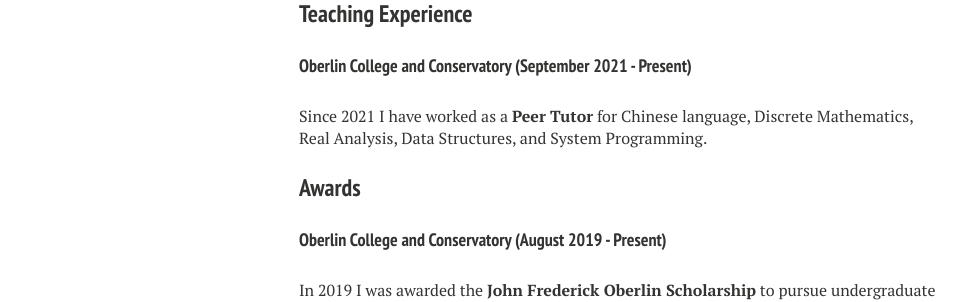
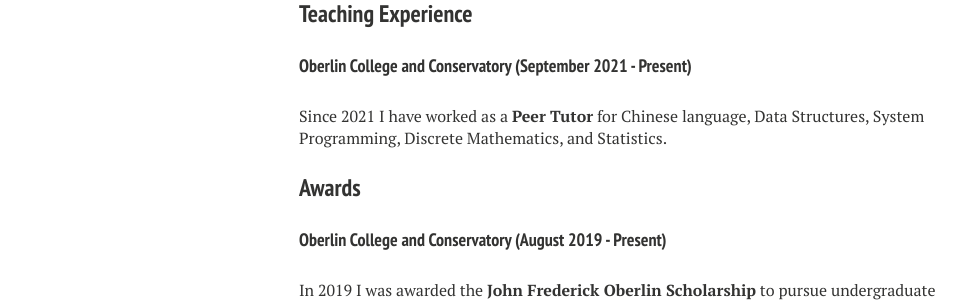
Before and after one commit to nathanenglehart/nathanenglehart.github.io, a Jekyll site: the page built from cv.md, in a window 1280 px wide. Shown: the part 1117-1419 px from the top of the page, without its empty margins (21-987 px from the left). Built offline with Jekyll 4.4.1, drawn with Linux system fonts in a browser that asks for light colours; nearby versions of some CDN libraries.

Commit message:
Update cv.html

```diff
--- a/_layouts/cv.html
+++ b/_layouts/cv.html
@@ -75,7 +75,7 @@
       <h3>Teaching Experience</h3>
       <!-- style="margin-top: 1.625rem !important;" -->
       <h4>Oberlin College and Conservatory (September 2021 - Present)</h4>
-      <p class="paragraph">Since 2021 I have worked as a <strong>Peer Tutor</strong> for Chinese language, Discrete Mathematics, Real Analysis, Data Structures, and System Programming.</p>
+      <p class="paragraph">Since 2021 I have worked as a <strong>Peer Tutor</strong> for Chinese language, Data Structures, System Programming, Discrete Mathematics, and Statistics.</p>
 
       <h3>Awards</h3>
 
```
